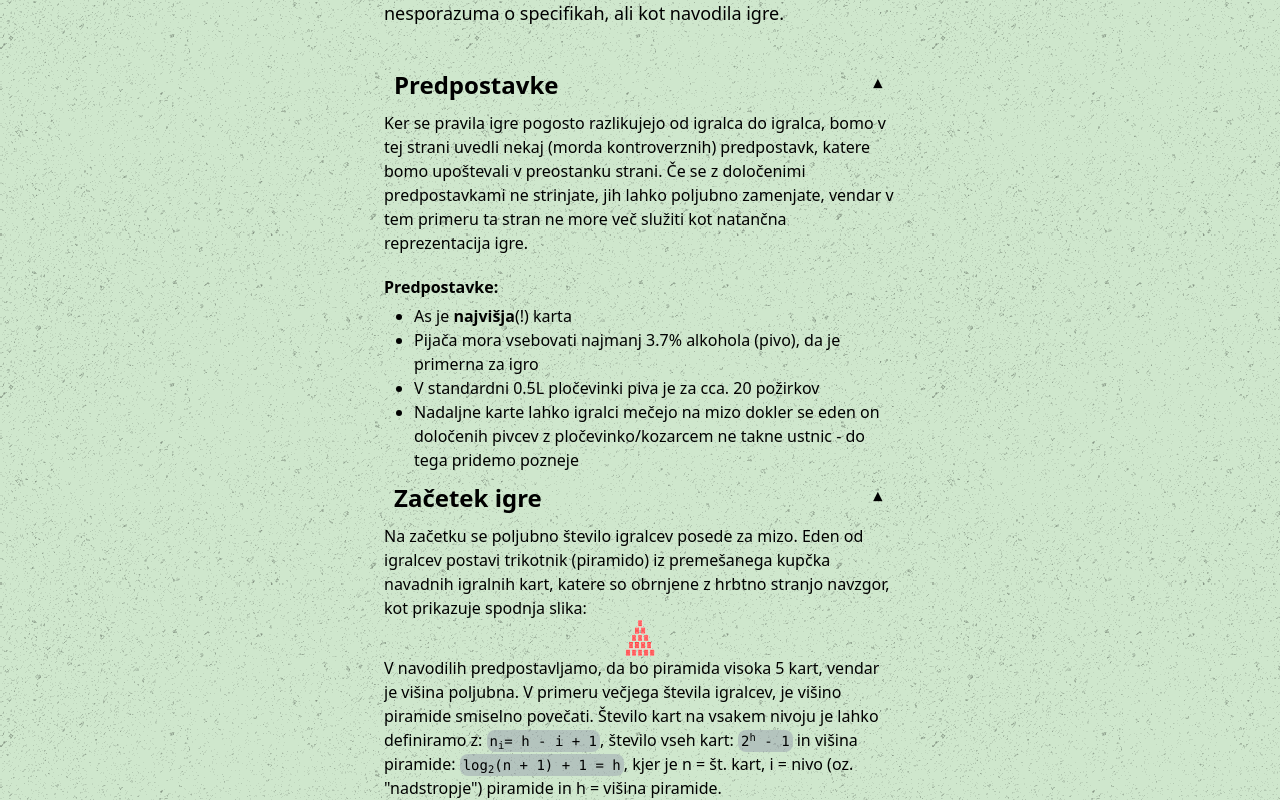
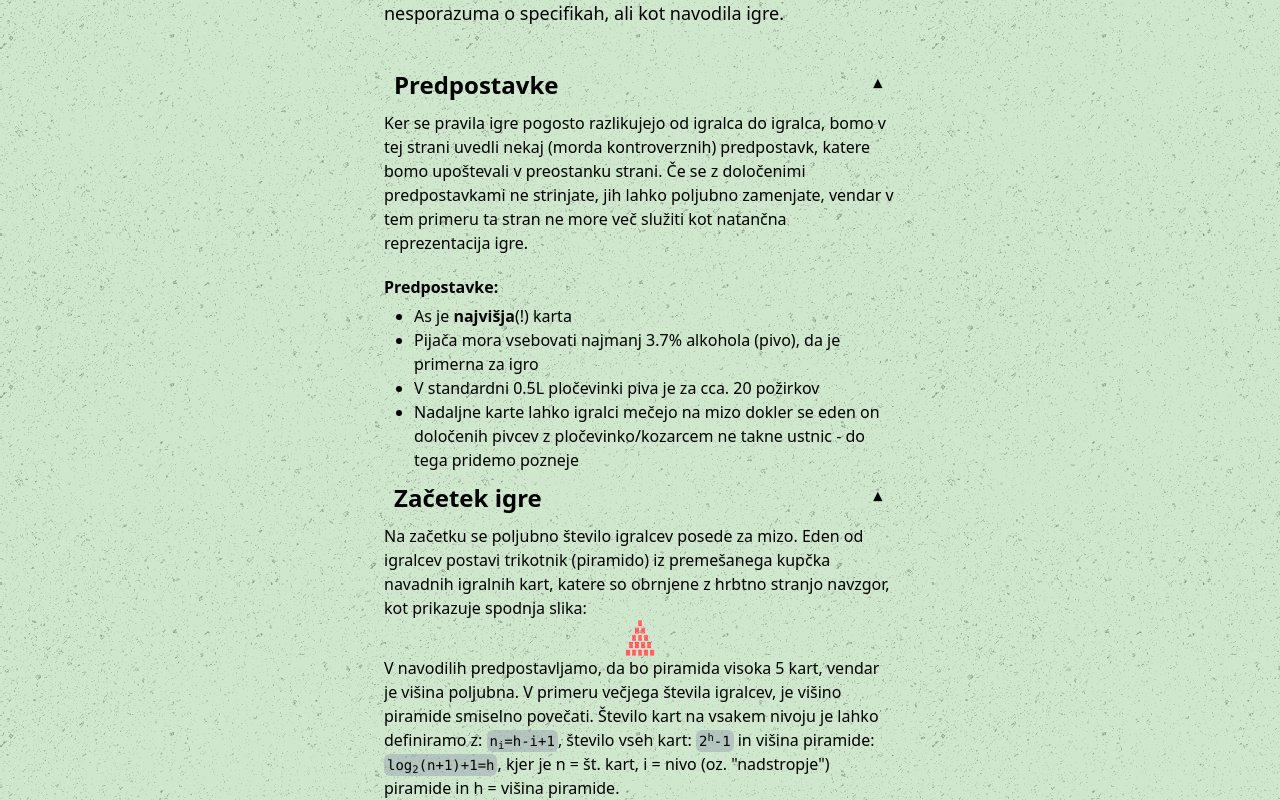
Before and after one commit to Urichh/furajbus, an Angular app: page / in a window 1280 px wide. Shown: the part 522-1322 px from the top of the page. Built offline with nearby package versions, Linux system fonts and the light colour scheme.

Commit message:
created new (tailwind-defined(?)) css class for code blocks. Better readability

```diff
--- a/src/app/home/home.component.html
+++ b/src/app/home/home.component.html
@@ -33,9 +33,9 @@
             <img src="../../karte_backside_full.png" alt="zakrite karte" class="w-1/3 md:w-1/5 lg:w-1/6 xl:w-1/8 h-auto mx-auto" /> <!-- fix scaling-->
             <p>
                 V navodilih predpostavljamo, da bo piramida visoka 5 kart, vendar je višina poljubna. V primeru večjega števila igralcev, je višino piramide smiselno povečati.
-                Število kart na vsakem nivoju je lahko definiramo z: <code class="font-mono text-sm bg-gray-400/50 text-black p-4 rounded-lg overflow-x-auto" style="padding: 3px">n<sub>i</sub>= h - i + 1</code>,
-                število vseh kart: <code class="font-mono text-sm bg-gray-400/50 text-black p-4 rounded-lg overflow-x-auto" style="padding: 3px">2<sup>h</sup> - 1</code> in višina piramide:
-                <code class="font-mono text-sm bg-gray-400/50 text-black p-4 rounded-lg overflow-x-auto" style="padding: 3px">log<sub>2</sub>(n + 1) + 1 = h</code>, kjer je n = št. kart, i = nivo (oz. "nadstropje") piramide in h = višina piramide.
+                Število kart na vsakem nivoju je lahko definiramo z: <code class="inline-code" style="padding: 3px">n<sub>i</sub>=h-i+1</code>,
+                število vseh kart: <code class="inline-code" style="padding: 3px">2<sup>h</sup>-1</code> in višina piramide:
+                <code class="inline-code" style="padding: 3px">log<sub>2</sub>(n+1)+1=h</code>, kjer je n = št. kart, i = nivo (oz. "nadstropje") piramide in h = višina piramide.
             </p>
             <!-- TO DO: nared dejansk component iz teh code blockau -->
         </app-collapsible-section>
--- a/src/styles.css
+++ b/src/styles.css
@@ -14,3 +14,7 @@
     background-color: #87c28265;
     background-image: url("../public/asfalt-dark.png");
 }
+
+.inline-code {
+    @apply font-mono text-sm bg-gray-400/50 text-black px-1.5 py-0.5 rounded-md overflow-x-auto;
+}
```
